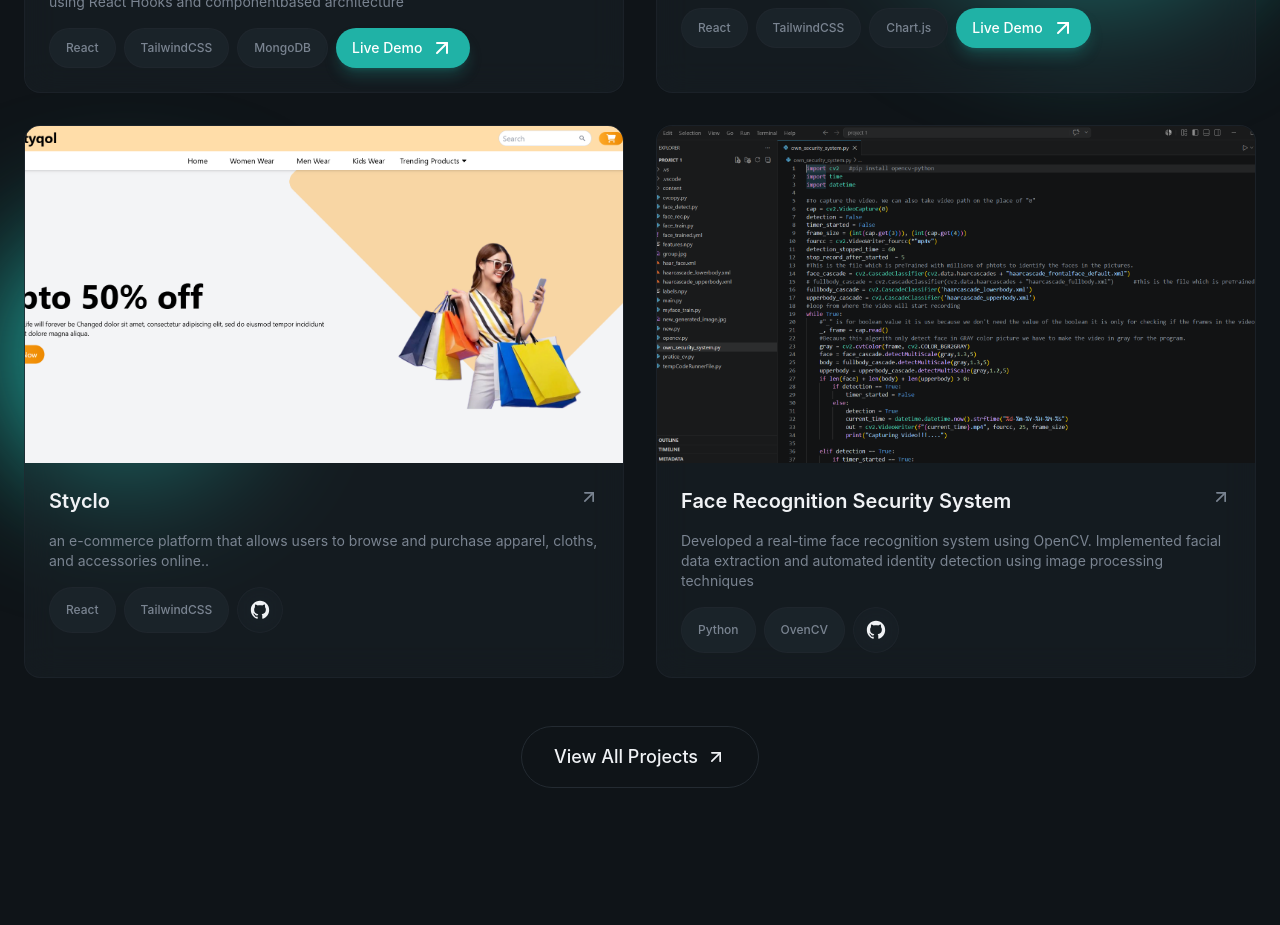
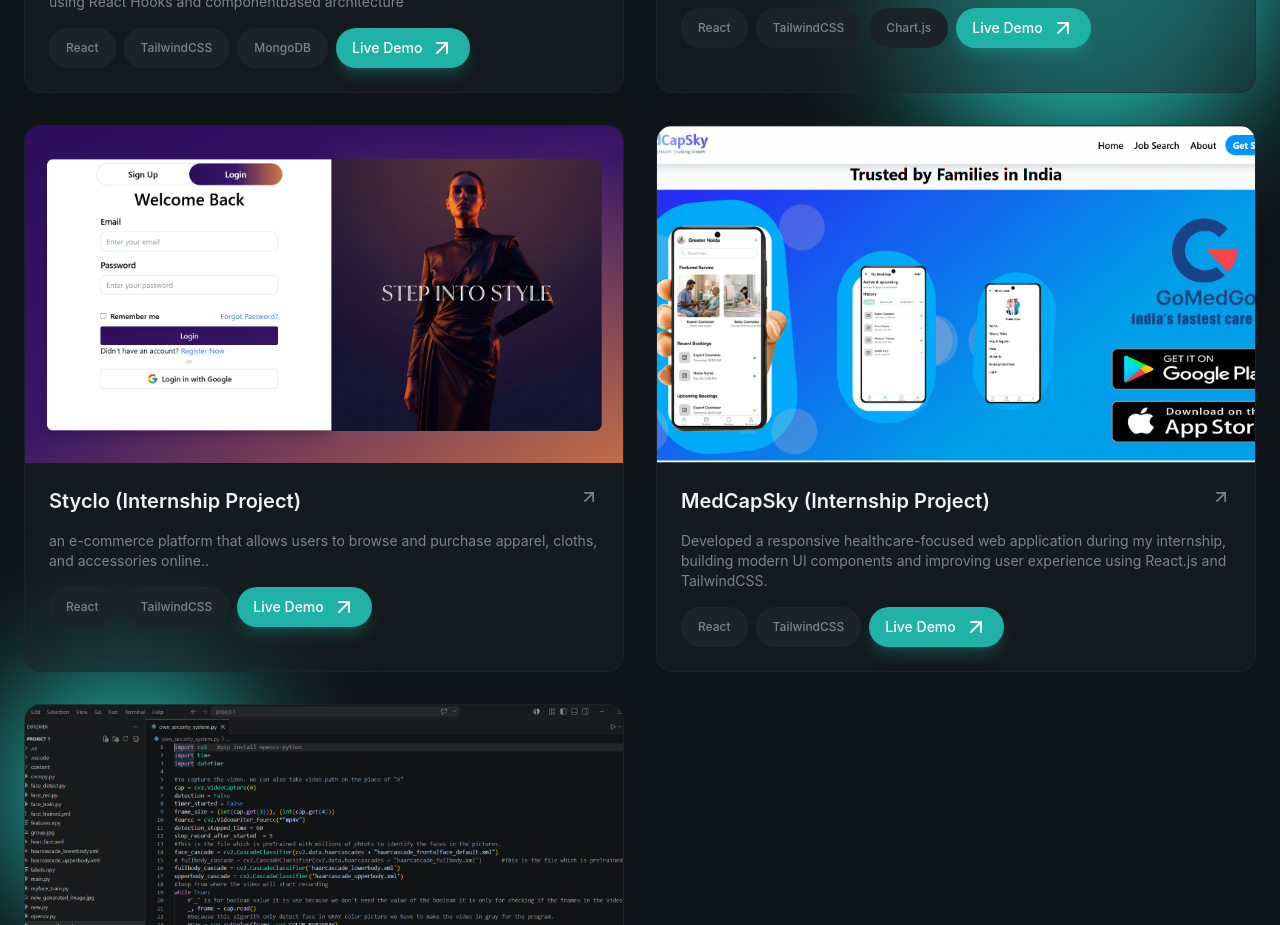
Before and after one commit to kalisumit/Sumit_Portfolio, a React app: page / in a window 1280 px wide. Shown: the part 3020-3945 px from the top of the page. Built offline with nearby package versions, Linux system fonts and the light colour scheme; the HTML template or start-up script is replaced by a standard one.

Commit message:
added New Project

```diff
--- a/src/section/Projects.jsx
+++ b/src/section/Projects.jsx
@@ -21,12 +21,20 @@
         github: "#"
     },
     {
-        title:"Styclo",
+        title:"Styclo (Internship Project)",
         description: "an e-commerce platform that allows users to browse and purchase apparel, cloths, and accessories online..",
         image:"/projects/image4.png",
         tags: ["React","TailwindCSS"],
-        // link: "#",
+        link: "https://styclo-web-ten.vercel.app/",
         github: "https://github.com/kalisumit/Styclo-web"
+    },
+    {
+        title:"MedCapSky (Internship Project)",
+        description: "Developed a responsive healthcare-focused web application during my internship, building modern UI components and improving user experience using React.js and TailwindCSS.",
+        image:"/projects/image5.png",
+        tags: ["React","TailwindCSS"],
+        link: "https://med-cap-sky.vercel.app/",
+        github: "https://github.com/kalisumit/MedCapSky"
     },
     {
         title:"Face Recognition Security System",
```
Also changed, not shown: public/projects/image4.png, public/projects/image5.png (added).
